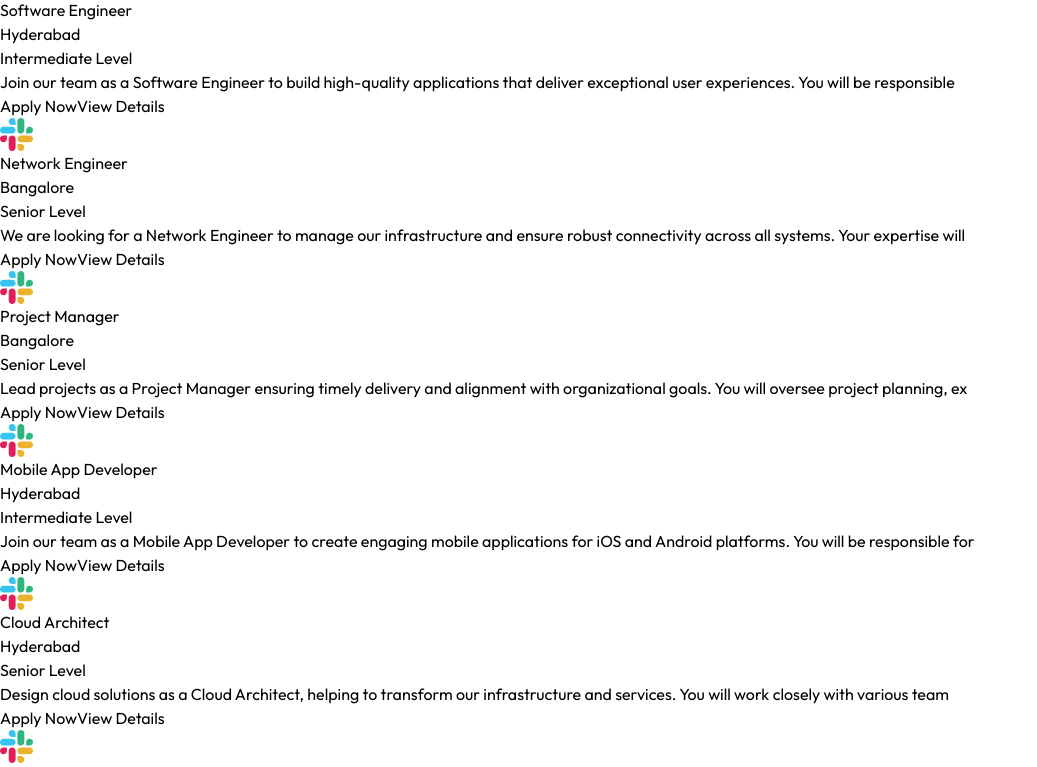
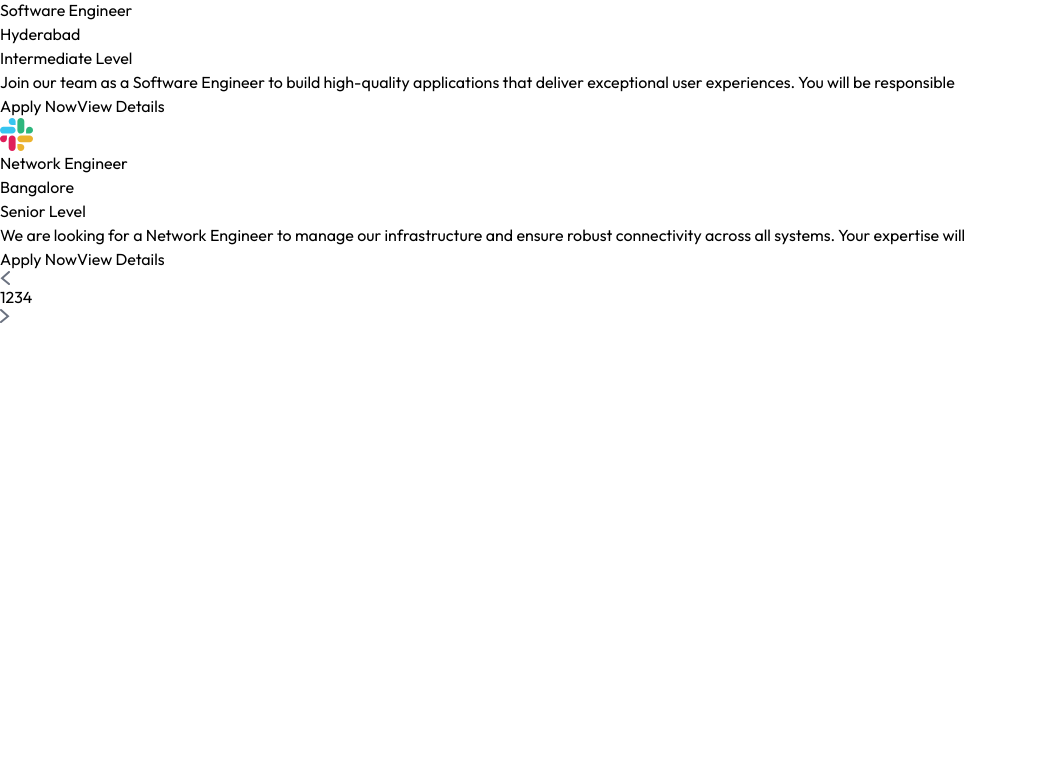
Before and after one commit to anuj407/Job-Portal, a React (Vite) app in the folder Client/: page / in a window 1280 px wide. Shown: the part 1671-2438 px from the top of the page, without its empty margins (0-1037 px from the left). After the commit the page ends 1994 px from the top, so only its background shows below. Built offline with nearby package versions, Linux system fonts and the light colour scheme; no server answers; a web font is replaced by a local one.

Commit message:
Pagination

```diff
--- a/Client/src/components/JobList.jsx
+++ b/Client/src/components/JobList.jsx
@@ -1,12 +1,13 @@
 import { useContext, useState } from "react"
 import { AppContext } from "../context/AppContext"
 import cross_icon from "../assets/cross_icon.svg"
-import {JobCategories} from "../assets/assets.js"
+import {assets, JobCategories} from "../assets/assets.js"
 import {JobLocations} from "../assets/assets.js"
 import JobCard from "./JobCard.jsx"
 function JobList() {
   const {isSearched,searchFilter, setSearchFilter,jobs}= useContext(AppContext)
   const [ showfilter, setShowFilter] = useState(true)
+  const [currentPage, setCurrentPage] = useState(1)
   return (
     <div className="container mx-auto flex max-sm:flex-col">
       {/* Sidebar  */}
@@ -67,14 +68,32 @@ function JobList() {
       </div>
       {/* Job List */}
       <div className="w-screen sm:w-3/4">
-        <h1 className="max-sm:m-4 text-3xl font-semibold">Latest Jobs</h1>
+        <h1 className="max-sm:m-4 text-3xl font-semibold" id="job-list">Latest Jobs</h1>
         <p className="max-sm:ml-4">Get your desired from top companies</p>
         <div className="max-sm:w-4/5 grid grid-cols-1 max-sm: mx-auto max-lg:pr-3 lg:grid-cols-2 xl:grid-cols-3 gap-3 mt-5">
         {
-          jobs.map((job, index)=>
+          jobs.slice((currentPage-1)*6,(currentPage)*6).map((job, index)=>
           <JobCard key={index} job={job} />
         )}
         </div>
+        {/* Pagination */}
+        {
+          jobs.length > 0 && (
+            <div className="flex  items-center justify-center space-x-4 mt-10">
+              <a href="#job-list">
+                 <img  onClick={currentPage > 1 ? ()=> setCurrentPage(Math.max(currentPage-1),1): null} src={assets.left_arrow_icon} alt="" />
+              </a>
+              {Array.from({length:Math.ceil(jobs.length/6)}).map((__, index)=>
+                   <a key={index} href="#job-list">
+                      <button onClick={()=>setCurrentPage(index+1)} className={`w-10 h-10 flex justify-center items-center border border-gray-300 rounded ${currentPage === index+1 ? 'bg-blue-100 text-blue-500' : 'text-gray-500'}`}>{index +1}</button>
+                   </a>
+               )}
+               <a href="#job-list">
+                 <img onClick={()=>setCurrentPage(Math.min(currentPage+1,Math.ceil(jobs.length/6)))} src={assets.right_arrow_icon} alt="" />
+               </a>
+            </div>
+          )
+        }
       </div>
     </div>
   )
```
